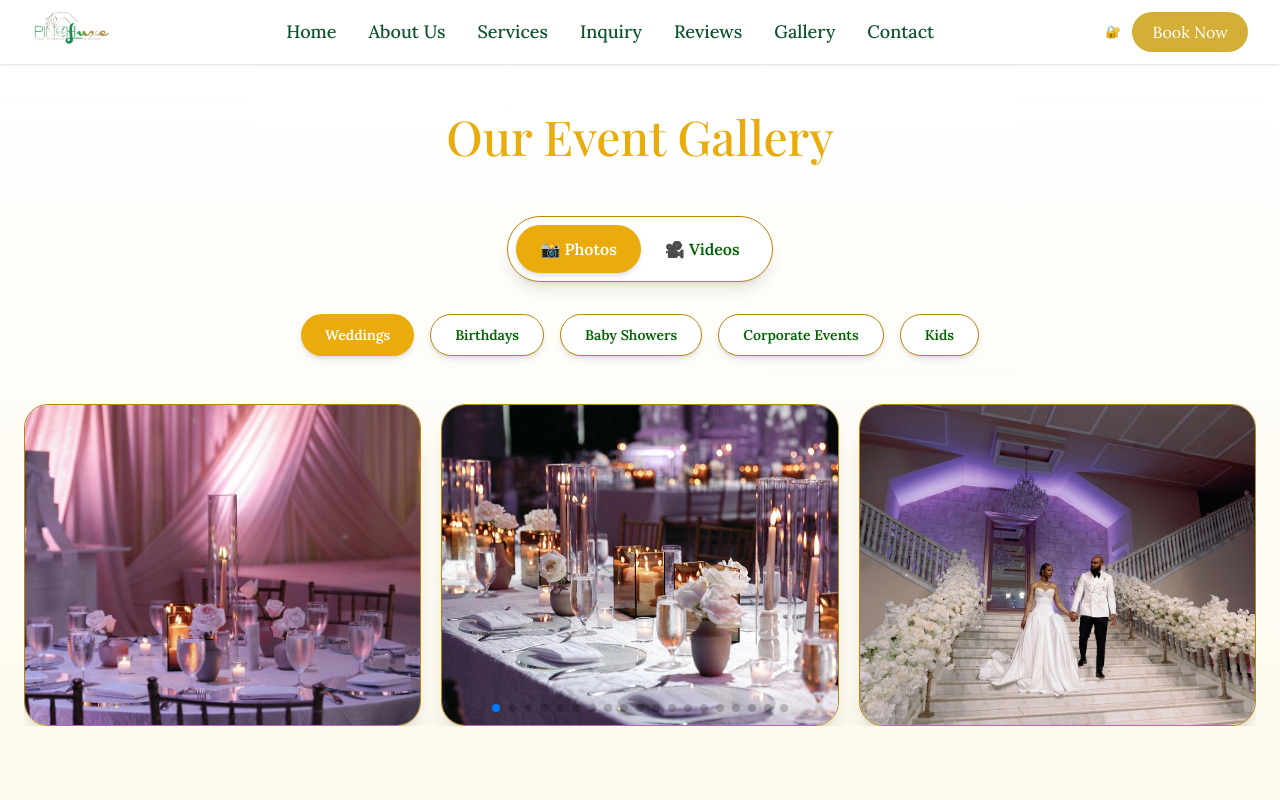
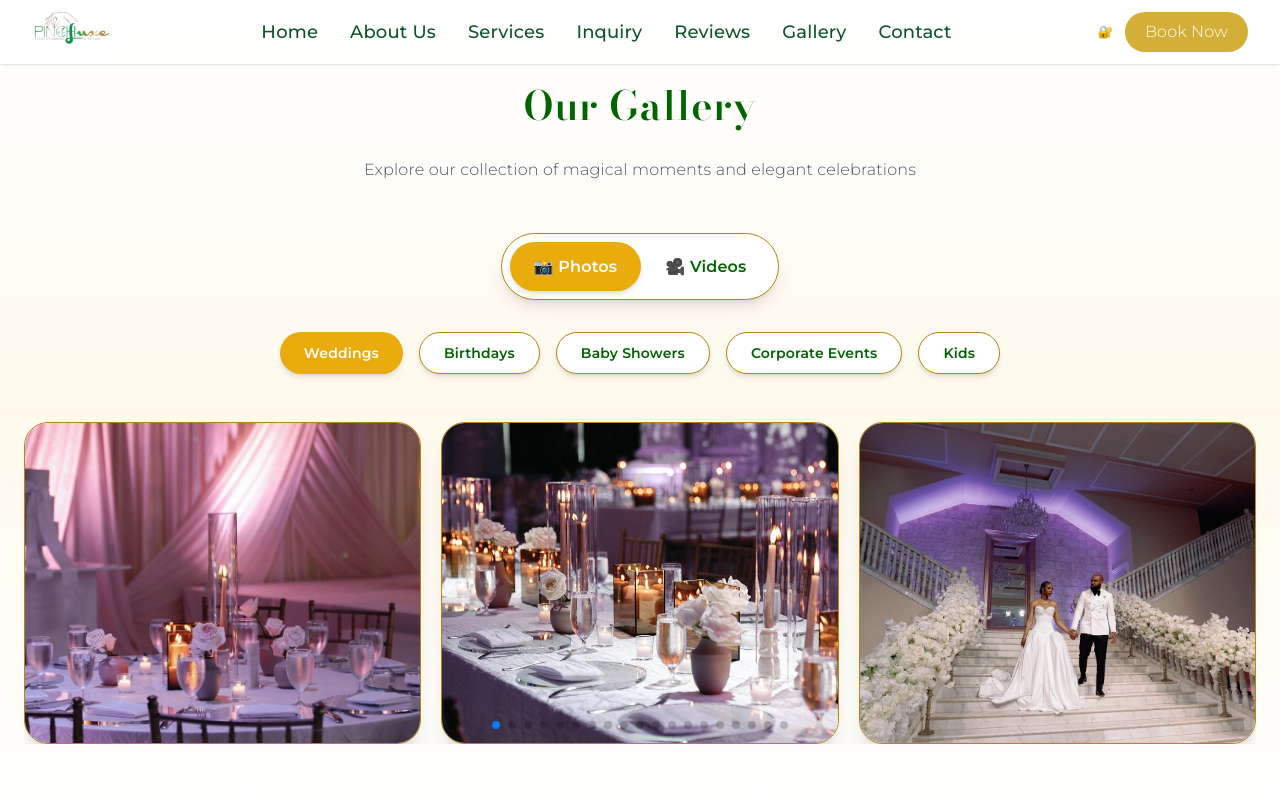
Before and after one commit to bettyego/chi-balloon, a React (Vite) app: page /gallery in a window 1280 px wide. Shown: the top 800 px of the page. Built offline with nearby package versions, Linux system fonts and the light colour scheme.

Commit message:
changed font

```diff
--- a/src/component/page/Gallery.jsx
+++ b/src/component/page/Gallery.jsx
@@ -3,6 +3,14 @@ import { Swiper, SwiperSlide } from 'swiper/react';
 import { Pagination } from 'swiper/modules';
 import 'swiper/css';
 import 'swiper/css/pagination';
+
+const styleClasses = {
+  mainTitle: "elegant-heading text-4xl md:text-5xl text-center text-[#006400] mb-6",
+  categoryTitle: "elegant-subheading text-2xl md:text-3xl mb-4",
+  description: "elegant-body text-gray-600 text-center max-w-3xl mx-auto mb-12",
+  button: "elegant-button px-6 py-2 rounded-full transition-all duration-300",
+  categoryButton: "elegant-button text-sm md:text-base px-4 py-2 rounded-full transition-all duration-300"
+};
 
 const galleryData = {
   Weddings: ['/w.jpg','/w15.jpg','/w1.jpg','/w2.jpg','/w3.jpg','/w4.jpg','/w5.jpg','/w6.jpg','/w7.jpg','/w8.jpg','/w9.jpg','/w10.jpg','/w11.jpg','/w12.jpg','/w13.jpg','/w14.jpg','/chi15.jpg', '/chi43.jpg', '/chi25.jpg', '/chi40.jpg', '/chi11.jpg', ],
@@ -159,11 +167,12 @@ const Gallery = React.memo(() => {
   }), []);
 
   return (
-    <section className="min-h-screen bg-gradient-to-b from-white to-[#fef9ec] py-16 px-6 mt-12">
+    <div className="min-h-screen bg-gradient-to-b from-white via-[#fef9ec] to-white py-20 px-6">
       <div className="max-w-7xl mx-auto">
-        <h2 className="text-4xl md:text-5xl font-bold text-center text-[rgb(234,171,12)] mb-14">
-          Our Event Gallery
-        </h2>
+        <h1 className={styleClasses.mainTitle}>Our Gallery</h1>
+        <p className={styleClasses.description}>
+          Explore our collection of magical moments and elegant celebrations
+        </p>
 
         {/* View Toggle Buttons */}
         <div className="flex justify-center mb-8">
@@ -412,7 +421,7 @@ const Gallery = React.memo(() => {
           }
         `}</style>
       </div>
-    </section>
+    </div>
   );
 });
 
--- a/src/component/page/Hero.jsx
+++ b/src/component/page/Hero.jsx
@@ -3,10 +3,16 @@ import { Link } from 'react-router-dom';
 import { motion, AnimatePresence } from 'framer-motion';
 import { useSwipeable } from 'react-swipeable';
 
+const slideStyles = {
+  title: 'elegant-heading text-4xl md:text-6xl text-white mb-4 tracking-wide',
+  text: 'elegant-body text-lg md:text-xl text-white mb-8 max-w-2xl mx-auto',
+  button: 'elegant-button bg-[#d4af37] text-white px-8 py-4 rounded-full hover:bg-[#b8860b] transition-all duration-300 transform hover:scale-105',
+};
+
 const slides = [
   {
     image: '/chi43.jpg',
-    title: 'Celebrate in Style',
+    title: <>Celebrate <span className="elegant-accent">in Style</span></>,
     text: 'Transform your events with balloon magic, elegance, and flair.',
     align: 'center',
   },
@@ -147,7 +153,7 @@ const Hero = React.memo(() => {
               initial={{ y: 30, opacity: 0 }}
               animate={{ y: 0, opacity: 1 }}
               transition={{ delay: 0.3 }}
-              className="text-4xl sm:text-5xl md:text-6xl font-bold text-white leading-tight max-w-3xl drop-shadow-2xl font-heading text-shadow-lg"
+              className={`${slideStyles.title} drop-shadow-2xl font-heading text-shadow-lg`}
             >
               {currentSlide.title}
             </motion.h1>
@@ -156,7 +162,7 @@ const Hero = React.memo(() => {
               initial={{ y: 20, opacity: 0 }}
               animate={{ y: 0, opacity: 1 }}
               transition={{ delay: 0.6 }}
-              className="text-lg sm:text-xl text-white mt-4 max-w-xl drop-shadow-2xl text-shadow-md font-medium"
+              className={`${slideStyles.text} drop-shadow-2xl text-shadow-md font-medium`}
             >
               {currentSlide.text}
             </motion.p>
@@ -168,8 +174,8 @@ const Hero = React.memo(() => {
               className="mt-6"
             >
               <Link to="/inquiryform">
-                <button className="px-7 py-3 bg-[#b8860b] hover:bg-green-800 text-white rounded-full text-base font-semibold shadow-lg transition duration-300">
-                 Because Luxury Is in the Details
+                <button className={slideStyles.button}>
+                  Because Luxury Is in the Details
                 </button>
               </Link>
             </motion.div>
--- a/src/component/page/Services.jsx
+++ b/src/component/page/Services.jsx
@@ -1,11 +1,21 @@
 import React, { useState } from 'react';
+
+const styleClasses = {
+  mainTitle: "elegant-heading text-4xl md:text-5xl text-center mb-4",
+  subtitle: "elegant-subheading text-xl md:text-2xl text-center mb-8",
+  serviceTitle: "elegant-heading text-2xl md:text-3xl mb-2",
+  serviceDescription: "elegant-body text-gray-600 mb-6",
+  feature: "elegant-body text-gray-700",
+  price: "elegant-subheading text-xl text-[#d4af37]",
+  button: "elegant-button bg-[#d4af37] text-white px-6 py-3 rounded-full hover:bg-[#b8860b] transition-all duration-300"
+};
 
 const Services = () => {
   const [activeService, setActiveService] = useState(0);
 
   const services = [
     {
-      title: 'Wedding Celebrations',
+      title: <>Wedding <span className="elegant-accent">Celebrations</span></>,
       subtitle: 'Your Perfect Day, Perfectly Planned',
       description: 'Transform your wedding into a fairytale with our luxury balloon installations, elegant floral arrangements, and comprehensive planning services.',
       features: ['Balloon Arches & Garlands', 'Bridal Table Styling', 'Ceremony Backdrops', 'Reception Centerpieces', 'Photo Booth Setup'],
@@ -90,24 +100,10 @@ const Services = () => {
   ];
 
   return (
-    <div className="min-h-screen bg-gradient-to-b from-white via-[#fef9ec] to-white">
-      {/* Hero Section */}
-      <section className="relative py-20 px-6 mt-12 overflow-hidden">
-        <div className="absolute inset-0 opacity-5">
-          <div className="absolute top-20 left-10 w-32 h-32 rounded-full bg-[#d4af37] animate-pulse"></div>
-          <div className="absolute top-40 right-20 w-24 h-24 rounded-full bg-[#006400] animate-bounce"></div>
-          <div className="absolute bottom-20 left-1/4 w-20 h-20 rounded-full bg-[#d4af37] animate-pulse"></div>
-        </div>
-
-        <div className="max-w-6xl mx-auto relative z-10 text-center">
-          <h1 className="text-5xl md:text-7xl font-bold text-transparent bg-clip-text bg-gradient-to-r from-[#006400] via-[#d4af37] to-[#006400] mb-6 font-heading">
-            Our Services
-          </h1>
-          <p className="text-xl md:text-2xl text-gray-600 max-w-3xl mx-auto leading-relaxed mb-12">
-            From intimate gatherings to grand celebrations, we create magical experiences tailored to your vision.
-          </p>
-        </div>
-      </section>
+    <div className="min-h-screen bg-gradient-to-b from-white via-[#fef9ec] to-white py-20 px-6">
+      <div className="max-w-7xl mx-auto">
+        <h1 className={styleClasses.mainTitle}>Luxury Event Services</h1>
+        <p className={styleClasses.subtitle}>Creating Unforgettable Celebrations with Style and Grace</p>
 
         {/* Services Showcase */}
         <section className="py-20 px-6">
@@ -134,13 +130,13 @@ const Services = () => {
             <div className="grid grid-cols-1 lg:grid-cols-2 gap-16 items-center">
               <div className="space-y-8">
                 <div>
-                <h2 className="text-4xl md:text-5xl font-bold text-[#006400] mb-4">
+                  <h2 className={styleClasses.serviceTitle}>
                     {services[activeService].title}
                   </h2>
                   <h3 className="text-2xl text-[#d4af37] font-semibold mb-6">
                     {services[activeService].subtitle}
                   </h3>
-                <p className="text-lg text-gray-700 leading-relaxed mb-8">
+                  <p className={styleClasses.serviceDescription}>
                     {services[activeService].description}
                   </p>
                 </div>
@@ -153,18 +149,18 @@ const Services = () => {
                         <span className="w-6 h-6 bg-[#006400] rounded-full flex items-center justify-center mr-3">
                           <span className="text-white text-sm">✓</span>
                         </span>
-                      <span className="text-gray-700">{feature}</span>
+                        <span className={styleClasses.feature}>{feature}</span>
                       </li>
                     ))}
                   </ul>
                   <div className="mt-8 pt-6 border-t border-gray-200">
                     <div className="flex justify-between items-center">
-                    <span className="text-2xl font-bold text-[#006400]">
+                      <span className={styleClasses.price}>
                         {services[activeService].price}
                       </span>
                       <a
                         href="/inquiryform"
-                      className="bg-[#d4af37] text-white px-6 py-3 rounded-full font-semibold hover:bg-[#b8860b] transition-colors duration-300 transform hover:scale-105"
+                        className={styleClasses.button}
                       >
                         Get Quote
                       </a>
@@ -304,6 +300,7 @@ const Services = () => {
           </div>
         </section>
       </div>
+    </div>
   );
 };
 
--- a/src/index.css
+++ b/src/index.css
@@ -1,4 +1,12 @@
+@import url('https://fonts.googleapis.com/css2?family=Bodoni+Moda:opsz,wght@6..96,400;6..96,500;6..96,600;6..96,700&family=Great+Vibes&family=Montserrat:wght@300;400;500;600&display=swap');
 @import "tailwindcss";
+
+/* Font Families */
+:root {
+  --font-heading: 'Bodoni Moda', serif;
+  --font-body: 'Montserrat', sans-serif;
+  --font-accent: 'Great Vibes', cursive;
+}
 
 /* Text shadow utilities */
 .text-shadow-md {
@@ -22,20 +30,64 @@
   animation: fadeIn 0.3s ease-in-out forwards;
 }
 
-/* Base styles */
-:root {
-  --font-body: 'Lora', serif;
-  --font-heading: 'Playfair Display', serif;
+/* Elegant Typography Classes */
+.elegant-heading {
+  font-family: var(--font-heading);
+  font-weight: 600;
+  letter-spacing: 0.02em;
+  line-height: 1.3;
 }
 
+.elegant-subheading {
+  font-family: var(--font-heading);
+  font-weight: 500;
+  letter-spacing: 0.01em;
+  line-height: 1.4;
+}
+
+.elegant-accent {
+  font-family: var(--font-accent);
+  font-weight: 400;
+  line-height: 1.4;
+  font-size: 1.2em;
+}
+
+.elegant-body {
+  font-family: var(--font-body);
+  font-weight: 300;
+  letter-spacing: 0.01em;
+  line-height: 1.8;
+}
+
+.elegant-button {
+  font-family: var(--font-body);
+  font-weight: 500;
+  letter-spacing: 0.05em;
+  text-transform: uppercase;
+}
+
+/* Global Typography */
 body {
   font-family: var(--font-body);
+  font-weight: 300;
+  letter-spacing: 0.01em;
+  line-height: 1.6;
+  font-size: 16px;
 }
 
 h1, h2, h3, h4, h5, h6 {
   font-family: var(--font-heading);
-  font-weight: 500;
+  font-weight: 600;
+  letter-spacing: 0.02em;
+  line-height: 1.3;
 }
+
+h1 { font-size: 2.5rem; }
+h2 { font-size: 2rem; }
+h3 { font-size: 1.75rem; }
+h4 { font-size: 1.5rem; }
+h5 { font-size: 1.25rem; }
+h6 { font-size: 1rem; }
 
 /* Custom animations for Footer */
 @keyframes float {
@@ -146,10 +198,4 @@ select:focus {
   }
 }
 
-body {
-  font-family: var(--font-body);
-}
-
-h1, h2, h3, h4, h5, h6 {
-  font-family: var(--font-heading);
-}
+/* End of styles */
```
Also changed, not shown: src/component/page/Owner.jsx (+8 -8 lines). Lines whose indentation alone changed are shown as unchanged.
